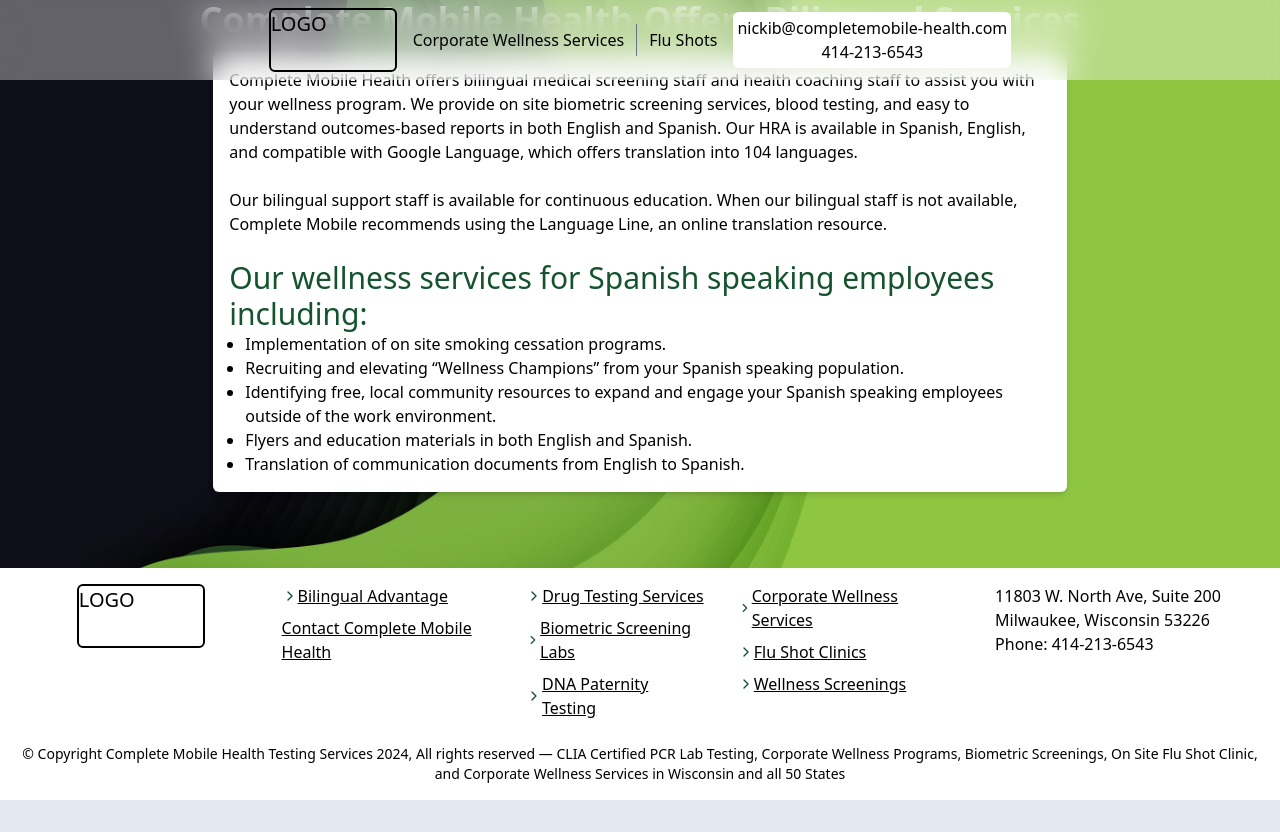
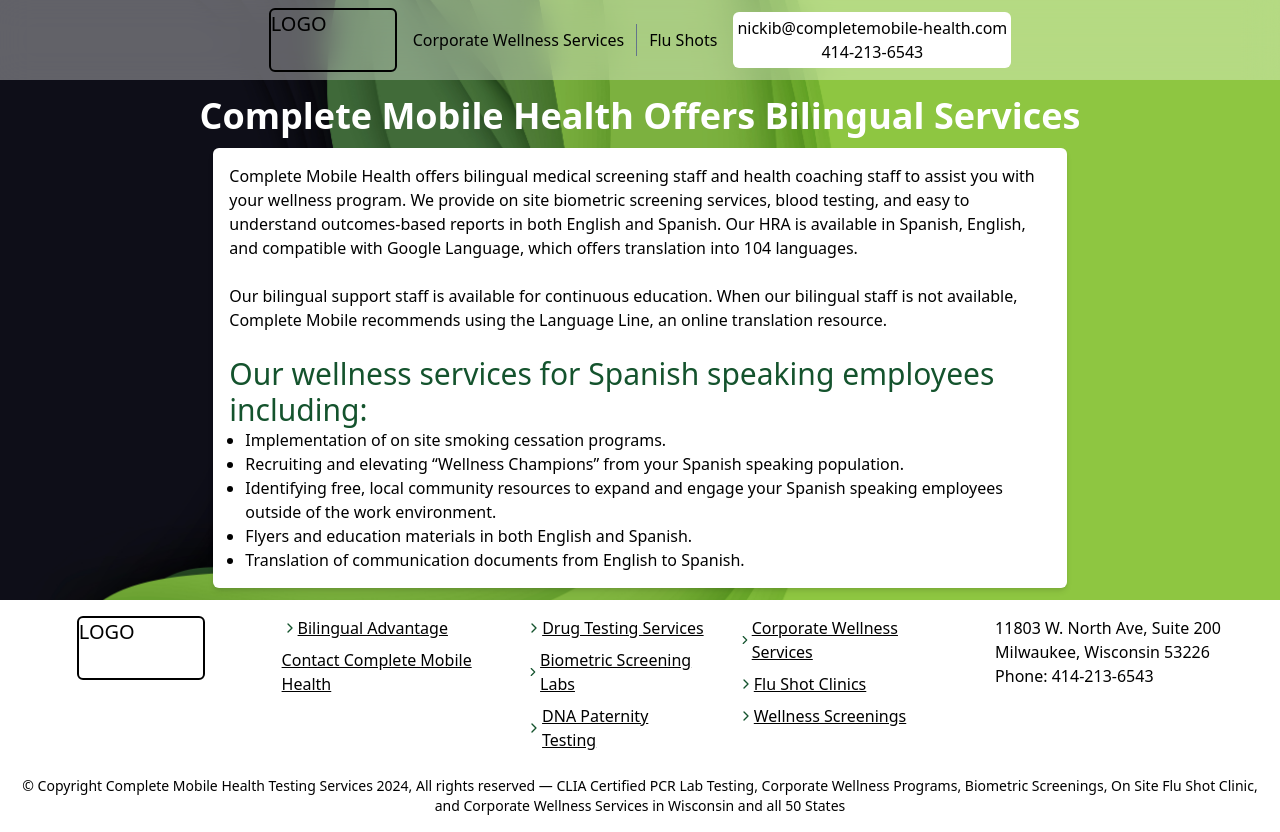
Before and after one commit to Dw1GHTY/cmh, a Next.js app in the folder cmh/: page /bilingual_advantage in a window 1280 px wide. Before the commit the page ends 800 px from the top, so only its background shows below. Built offline with nearby package versions, Linux system fonts and the light colour scheme.

Commit message:
Actually fixed UI

```diff
--- a/cmh/src/app/bilingual_advantage/page.tsx
+++ b/cmh/src/app/bilingual_advantage/page.tsx
@@ -3,8 +3,8 @@
 
 const page = () => {
   return (
-    <div className="flex flex-col justify-center items-center w-full h-full">
-      <h1 className="text-white text-4xl font-semibold">
+    <div className="flex flex-col justify-center items-center w-full h-full mt-24">
+      <h1 className="text-white text-4xl font-semibold text-center">
         Complete Mobile Health Offers Bilingual Services
       </h1>
       <section className="flex flex-col justify-start bg-white w-full md:w-2/3 h-fit my-3 p-4 rounded-md shadow-md">
--- a/cmh/src/app/certifications/page.tsx
+++ b/cmh/src/app/certifications/page.tsx
@@ -2,7 +2,7 @@
 
 const page = () => {
   return (
-    <div className="flex flex-col justify-center items-center w-full h-full">
+    <div className="flex flex-col justify-center items-center mt-24 w-full h-full">
       <h1 className="text-4xl text-white font-semibold">Certifications Page</h1>
     </div>
   );
--- a/cmh/src/app/corporate_wellness/health_coaching_program/page.tsx
+++ b/cmh/src/app/corporate_wellness/health_coaching_program/page.tsx
@@ -5,7 +5,7 @@
 
 const page = () => {
   return (
-    <div className="flex flex-col size-full justify-center items-center shadow-md">
+    <div className="flex flex-col size-full justify-center items-center mt-24 shadow-md">
       <h1 className="text-white text-4xl font-semibold">
         Health Coaching Program
       </h1>
--- a/cmh/src/app/corporate_wellness/screenings/page.tsx
+++ b/cmh/src/app/corporate_wellness/screenings/page.tsx
@@ -5,7 +5,7 @@
   return (
     <div className="flex flex-col justify-center items-center w-full h-full">
       <h1 className="text-white text-4xl font-semibold">Wellness Screenings</h1>
-      <section className="flex flex-col justify-center items-center w-full md:w-1/2">
+      <section className="flex flex-col justify-center items-center w-full mt-24 md:w-1/2">
         <Article
           title="On-Site Wellness Screenings"
           paragraps={[
--- a/cmh/src/app/layout.tsx
+++ b/cmh/src/app/layout.tsx
@@ -17,7 +17,7 @@
   return (
     <html lang="en">
       <body className="flex flex-col min-h-screen w-screen bg-[url('/background.jpg')] bg-cover bg-center bg-no-repeat bg-slate-200 ">
-        <header>
+        <header className="flex h-fit">
           <Navbar />
         </header>
         <main className="flex flex-grow">{children}</main>
--- a/cmh/src/components/PageImage.tsx
+++ b/cmh/src/components/PageImage.tsx
@@ -9,7 +9,7 @@
 
 const PageImage: React.FC<PageImageProps> = ({ path, title, subtitle }) => {
   return (
-    <div className="relative w-full max-w-4xl mx-auto h-auto overflow-hidden rounded-md shadow-lg aspect-[16/9] md:aspect-[16/9] shadow-green-900">
+    <div className="relative w-full max-w-4xl mx-auto h-auto overflow-hidden rounded-md shadow-lg aspect-[16/9] md:aspect-[16/9] mt-24 shadow-green-900">
       <Image
         src={path}
         alt="sample"
--- a/cmh/src/components/Segments/HomePicture.tsx
+++ b/cmh/src/components/Segments/HomePicture.tsx
@@ -3,7 +3,7 @@
 
 const HomePicture: React.FC = () => {
   return (
-    <div className="relative w-full max-w-4xl mx-auto h-auto overflow-hidden rounded-md shadow-lg aspect-[16/9] md:aspect-[16/9] shadow-green-900">
+    <div className="relative w-full max-w-4xl mx-auto h-auto overflow-hidden rounded-md shadow-lg aspect-[16/9] md:aspect-[16/9] mt-24 shadow-green-900">
       <Image
         src="/stock1.png"
         alt="Blood test"
```
